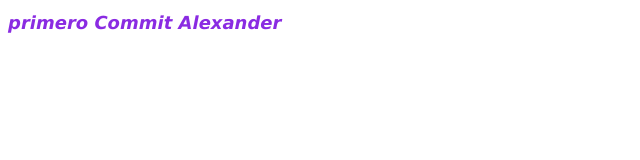
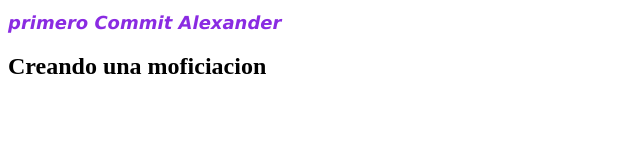
Before and after one commit to AlexanderOspina/practicaAluraGit, a plain HTML site: page index.html in a window 1280 px wide. Shown: the whole page, without its empty margins (0-640 px from the left). Drawn offline with Linux system fonts and the light colour scheme.

Commit message:
Se agrego h2 sobre index.html

```diff
--- a/index.html
+++ b/index.html
@@ -9,5 +9,6 @@
 </head>
 <body>
     <h1 class="titulo">primero Commit Alexander</h1>
+    <h2>Creando una moficiacion</h2>
 </body>
 </html>
```
